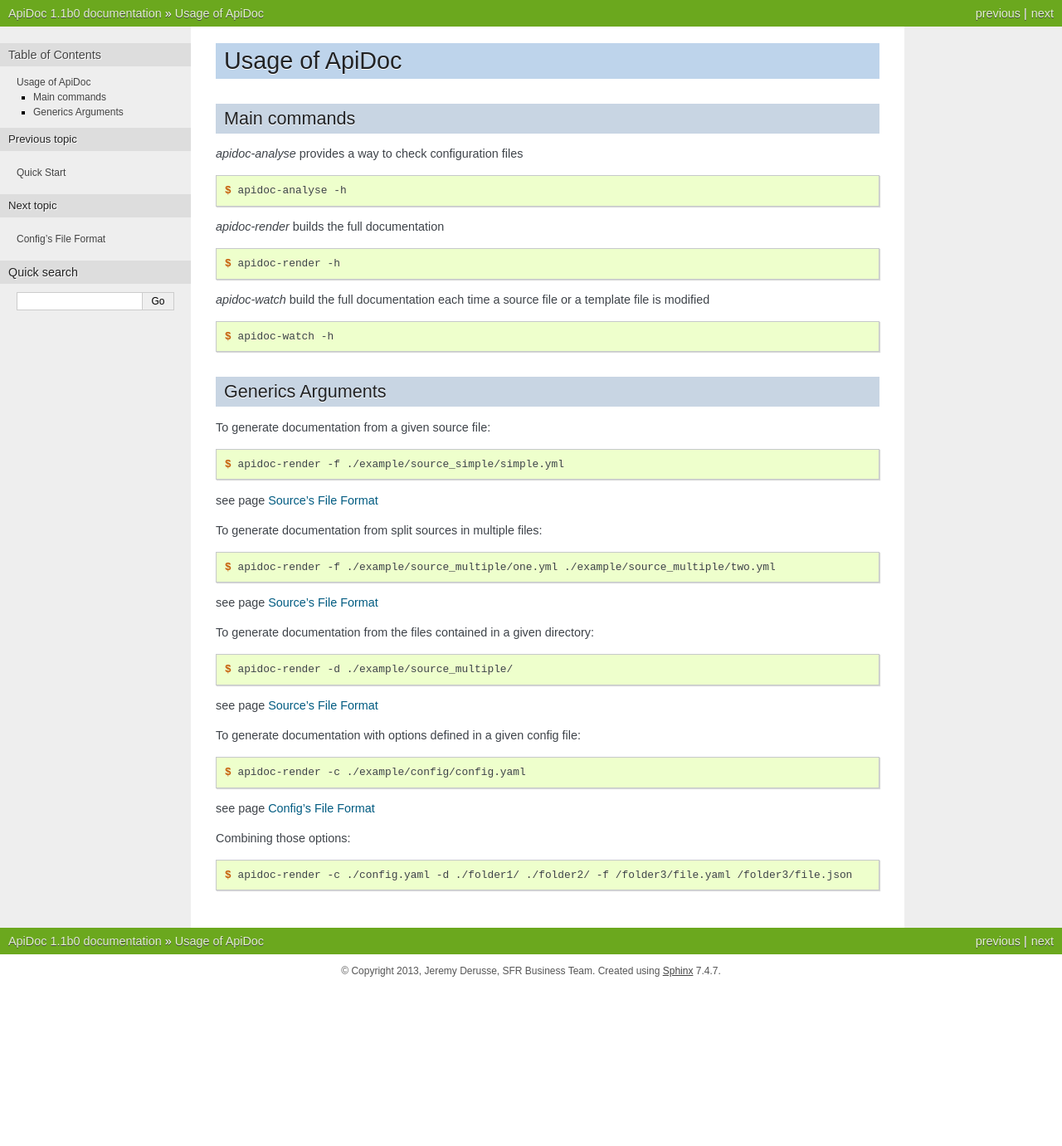
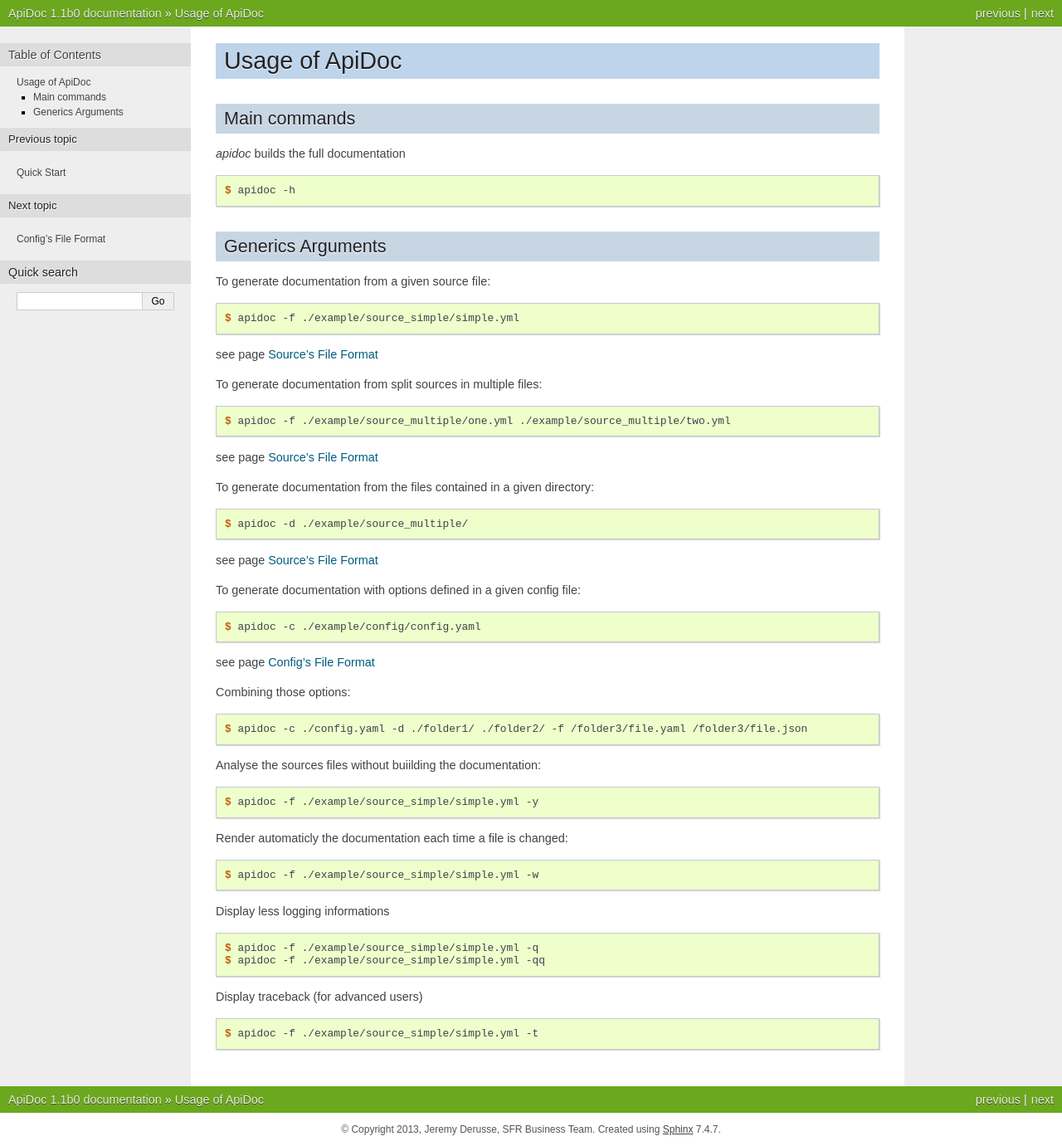
Before and after one commit to SolutionsCloud/apidoc, a Sphinx documentation site: the page built from docs/source/usage.rst, in a window 1280 px wide. Shown: the whole page at 83% size. Built offline with Sphinx 7.4.7, drawn with Linux system fonts in a browser that asks for light colours; before the commit the page ends 1190 px from its top, so only the background shows below that.

Commit message:
Issue #17: update documentation

```diff
--- a/README.rst
+++ b/README.rst
@@ -55,5 +55,5 @@
     $ mkdir apidoc
     $ cd apidoc
     $ wget https://raw.github.com/SolutionsCloud/apidoc/master/example/demo/source.yml
-    $ apidoc-render -f source.yml -o output/index.html
+    $ apidoc -f source.yml -o output/index.html
     $ firefox output/index.html
--- a/docs/source/config.rst
+++ b/docs/source/config.rst
@@ -14,7 +14,7 @@
 
 .. code-block:: console
 
-    $ apidoc-render -c ./path-to-config.yaml
+    $ apidoc -c ./path-to-config.yaml
 
 Sample
 ------
--- a/docs/source/quickstart.rst
+++ b/docs/source/quickstart.rst
@@ -41,5 +41,5 @@
    $ mkdir apidoc
    $ cd apidoc
    $ wget https://raw.github.com/SolutionsCloud/apidoc/master/example/demo/source.yml
-   $ apidoc-render -f source.yml -o output/index.html
+   $ apidoc -f source.yml -o output/index.html
    $ firefox output/index.html
--- a/docs/source/usage.rst
+++ b/docs/source/usage.rst
@@ -4,25 +4,11 @@
 Main commands
 -------------
 
-`apidoc-analyse` provides a way to check configuration files
+`apidoc` builds the full documentation
 
 .. code-block:: console
 
-    $ apidoc-analyse -h
-
-
-`apidoc-render` builds the full documentation
-
-.. code-block:: console
-
-    $ apidoc-render -h
-
-
-`apidoc-watch` build the full documentation each time a source file or a template file is modified
-
-.. code-block:: console
-
-    $ apidoc-watch -h
+    $ apidoc -h
 
 
 Generics Arguments
@@ -32,7 +18,7 @@
 
 .. code-block:: console
 
-    $ apidoc-render -f ./example/source_simple/simple.yml
+    $ apidoc -f ./example/source_simple/simple.yml
 
 see page :ref:`source-page`
 
@@ -41,7 +27,7 @@
 
 .. code-block:: console
 
-    $ apidoc-render -f ./example/source_multiple/one.yml ./example/source_multiple/two.yml
+    $ apidoc -f ./example/source_multiple/one.yml ./example/source_multiple/two.yml
 
 see page :ref:`source-page`
 
@@ -50,7 +36,7 @@
 
 .. code-block:: console
 
-    $ apidoc-render -d ./example/source_multiple/
+    $ apidoc -d ./example/source_multiple/
 
 see page :ref:`source-page`
 
@@ -59,7 +45,7 @@
 
 .. code-block:: console
 
-    $ apidoc-render -c ./example/config/config.yaml
+    $ apidoc -c ./example/config/config.yaml
 
 see page :ref:`config-page`
 
@@ -68,4 +54,33 @@
 
 .. code-block:: console
 
-    $ apidoc-render -c ./config.yaml -d ./folder1/ ./folder2/ -f /folder3/file.yaml /folder3/file.json
+    $ apidoc -c ./config.yaml -d ./folder1/ ./folder2/ -f /folder3/file.yaml /folder3/file.json
+
+
+Analyse the sources files without buiilding the documentation:
+
+.. code-block:: console
+
+    $ apidoc -f ./example/source_simple/simple.yml -y
+
+
+Render automaticly the documentation each time a file is changed:
+
+.. code-block:: console
+
+    $ apidoc -f ./example/source_simple/simple.yml -w
+
+
+Display less logging informations
+
+.. code-block:: console
+
+    $ apidoc -f ./example/source_simple/simple.yml -q
+    $ apidoc -f ./example/source_simple/simple.yml -qq
+
+
+Display traceback (for advanced users)
+
+.. code-block:: console
+
+    $ apidoc -f ./example/source_simple/simple.yml -t
```
